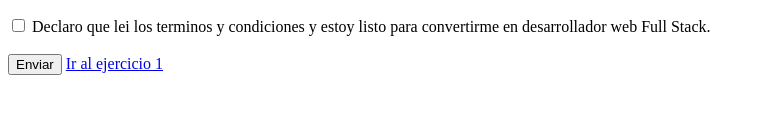
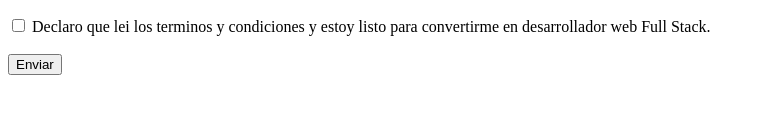
Before and after one commit to MatiasGuichard/html-challenge, a plain HTML site: page ejercicio3.html in a window 1280 px wide. Shown: the part 257-370 px from the top of the page, without its empty margins (0-765 px from the left). Drawn offline with Linux system fonts and the light colour scheme.

Commit message:
challengeTerminado

```diff
--- a/ejercicio3.html
+++ b/ejercicio3.html
@@ -50,7 +50,6 @@
           <br />
           <input type="submit" value="Enviar" />
     </form>
-    <a href="./ejercicio1.html">Ir al ejercicio 1</a>
   </main>
 </body>
 
```
